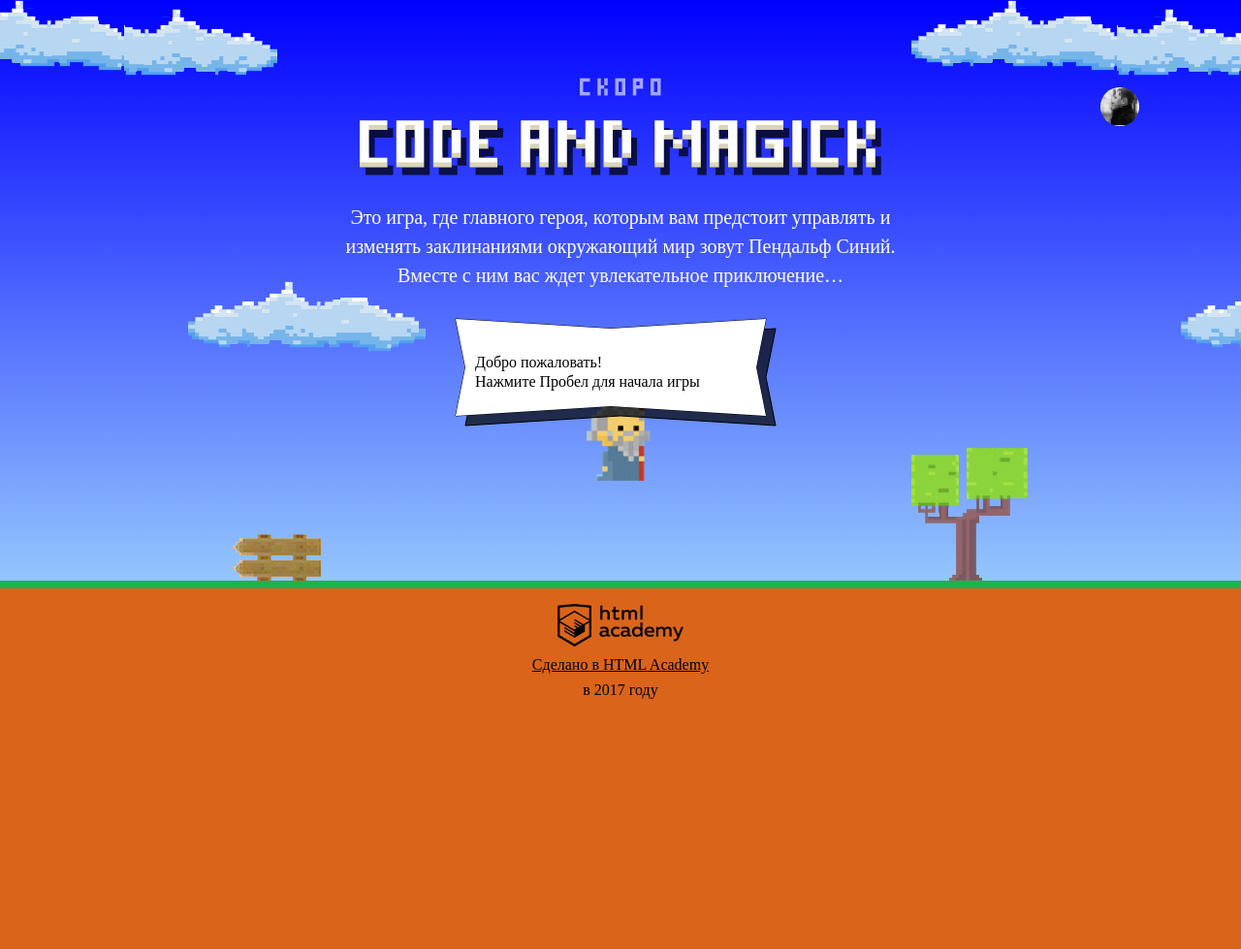
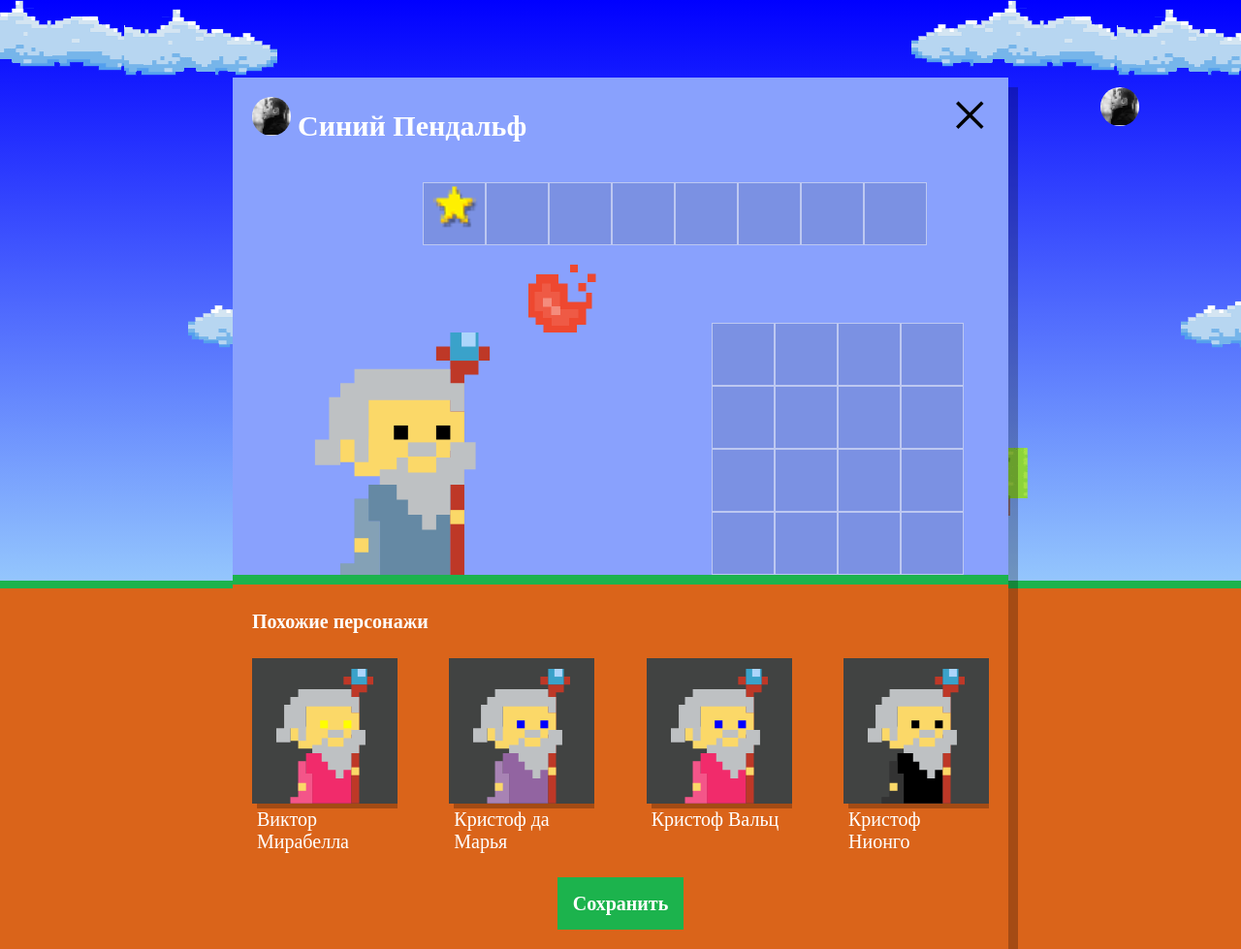
Before and after one commit to sergeytalyzin/1027869-code-and-magick-18, a website: page index.html in a window 1280 px wide. Shown: the whole page at 97% size. Before the commit the page ends 800 px from the top, so only its background shows below. Drawn offline with Linux system fonts and the light colour scheme; a web font is replaced by a local one.

Commit message:
Код и Магия 3 урок

```diff
--- a/index.html
+++ b/index.html
@@ -199,6 +199,6 @@
 </script>
 <script src="js/stat.js"></script>
 <script src="js/game.js"></script>
-
+<script src="js/setup.js"></script>
 </body>
 </html>
--- a/js/setup.js
+++ b/js/setup.js
@@ -0,0 +1,64 @@
+'use strict';
+var userDialog = document.querySelector('.setup');
+userDialog.classList.remove('hidden');
+
+document.querySelector('.setup-similar').classList.remove('hidden');
+
+var similarListElement = document.querySelector('.setup-similar-list');
+var similarWizardTemplate = document.querySelector('#similar-wizard-template')
+  .content
+  .querySelector('.setup-similar-item');
+
+var names = ['Иван', 'Хуан Себастьян', 'Мария', 'Кристоф', 'Виктор', 'Юлия', 'Люпита', 'Вашингтон'];
+var surnames = ['да Марья', 'Верон', 'Мирабелла', 'Вальц', 'Онопко', 'Топольницкая', 'Нионго', 'Ирвинг'];
+var coatColors = ['rgb(101, 137, 164)', 'rgb(241, 43, 107)', 'rgb(146, 100, 161)', 'rgb(56, 159, 117)', 'rgb(215, 210, 55)', 'rgb(0, 0, 0)'];
+var eyesColors = ['black', 'red', 'blue', 'yellow', 'green'];
+
+
+var generateName = function (name, surname) {
+  return name[Math.round(Math.random() * 8)] + ' ' + surname[Math.round(Math.random() * 8)];
+};
+var generateColor = function (color) {
+  return color[Math.round(Math.random() * 6)];
+};
+var generateEyesColor = function (color) {
+  return color[Math.round(Math.random() * 5)];
+};
+var renderWizard = function (wizard) {
+  var wizardElement = similarWizardTemplate.cloneNode(true);
+
+  wizardElement.querySelector('.setup-similar-label').textContent = wizard.name;
+  wizardElement.querySelector('.wizard-coat').style.fill = wizard.coatColor;
+  wizardElement.querySelector('.wizard-eyes').style.fill = wizard.eyesColors;
+  return wizardElement;
+};
+
+var wizards = [
+  {
+    name: generateName(names, surnames),
+    coatColor: generateColor(coatColors),
+    eyesColors: generateEyesColor(eyesColors)
+  },
+  {
+    name: generateName(names, surnames),
+    coatColor: generateColor(coatColors),
+    eyesColors: generateEyesColor(eyesColors)
+  },
+  {
+    name: generateName(names, surnames),
+    coatColor: generateColor(coatColors),
+    eyesColors: generateEyesColor(eyesColors)
+  },
+  {
+    name: generateName(names, surnames),
+    coatColor: generateColor(coatColors),
+    eyesColors: generateEyesColor(eyesColors)
+  }
+];
+
+var fragment = document.createDocumentFragment();
+for (var i = 0; i < wizards.length; i++) {
+
+  fragment.appendChild(renderWizard(wizards[i]));
+}
+similarListElement.appendChild(fragment);
```
